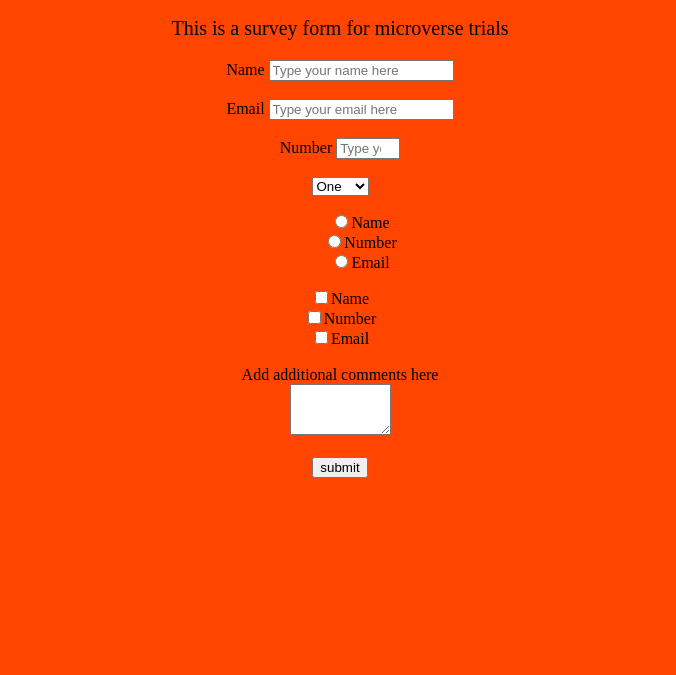
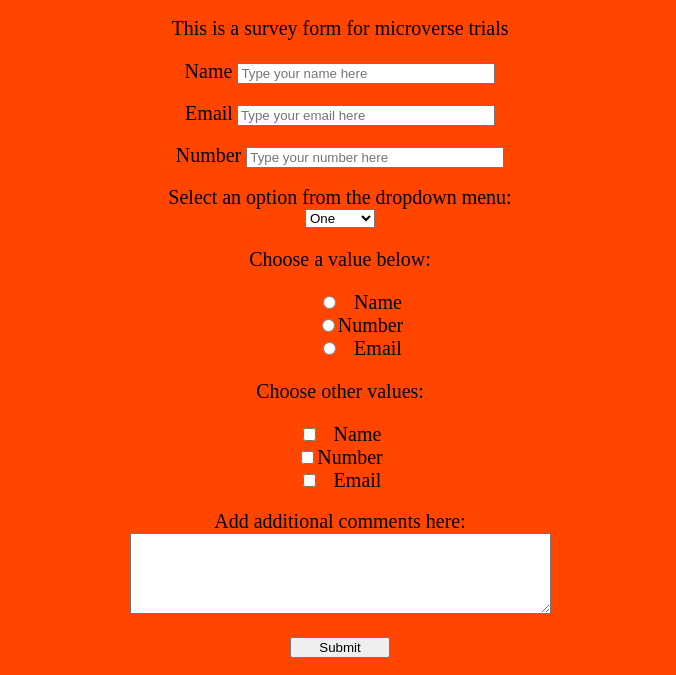
Before and after one commit to Addis-Belete/Survey-Form, a plain HTML site: page index.html in a window 1280 px wide. Shown: the part 125-800 px from the top of the page, without its empty margins (300-976 px from the left). Drawn offline with Linux system fonts and the light colour scheme.

Commit message:
I added some more html and css

```diff
--- a/css/style.css
+++ b/css/style.css
@@ -2,17 +2,44 @@ body{
  background-color: orangered;
  align-items: center;
 }
+
 h1 {
  text-align: center;
  font-family: Cambria, Cochin, Georgia, Times, 'Times New Roman', serif;
  font-size:30px;
  color:green;
 }
-#description{
+
+#description {
  text-align: center;
  font-size:20px;
 }
-#survey-form{
+
+#survey-form {
  text-align: center;
 
 }
+
+#name, #email, #number {
+    width: 250px;
+}
+
+p, label {
+    font-size: 20px;
+}
+
+#dropdown {
+    width: 70px;
+}
+
+#radio-name, #radio-email {
+    margin-right: 18px;
+}
+
+#checkbox-name, #checkbox-email {
+    margin-right: 18px;
+}
+
+#submit {
+    width: 100px;
+}
--- a/index.html
+++ b/index.html
@@ -22,30 +22,34 @@
 <label id="number-label" for="number" >Number <input  id="number" type="number" min="0" max="100" placeholder="Type your number here" required > </label></div>
 <br>
 <div>
-<select id="dropdown">
+  <label for="dropdown">Select an option from the dropdown menu:</label>
+  <br>
+  <select id="dropdown">
   <option value="option one">One</option>
   <option value="option two">Two</option>
   <option value="option three">Three</option>
 </select>
 </div>
 <div>
+  <p> Choose a value below: </p>
 <ul>
- <label> <input type="radio" name="group-name" value="name">Name</label><br>
-<label><input type="radio" name="group-name" value="number">Number</label><br>
-<label><input type="radio" name="group-name" value="email">Email</label>
+ <label> <input id="radio-name" type="radio" name="group-name" value="name">Name</label><br>
+<label><input id="radio-number" type="radio" name="group-name" value="number">Number</label><br>
+<label><input id="radio-email" type="radio" name="group-name" value="email">Email</label>
 </ul>
 </div>
 <div>
-<label ><input type="checkbox" value="name">Name</label><br>
-<label ><input type="checkbox" value="number">Number</label><br>
-<label ><input type="checkbox" value="Email">Email <br></label>
+  <p>Choose other values:</p>
+<label ><input id="checkbox-name" type="checkbox" value="name">Name</label><br>
+<label ><input id="checkbox-number" type="checkbox" value="number">Number</label><br>
+<label ><input id="checkbox-email" type="checkbox" value="Email">Email <br></label>
 <br>
 </div>
 <div>
-<label >Add additional comments here<br> <textarea id="comments" name="comments" rows="3" cols="10"></textarea></label></div>
+<label >Add additional comments here:<br> <textarea id="comments" name="comments" rows="5" cols="50"></textarea></label></div>
 <br>
 <div>
-<input id="submit" type="submit" value="submit"></div>
+<input id="submit" type="submit" value="Submit"></div>
 </form>
 
     <script src="https://cdn.freecodecamp.org/testable-projects-fcc/v1/bundle.js"></script>
```
Lines whose indentation alone changed are shown as unchanged.
